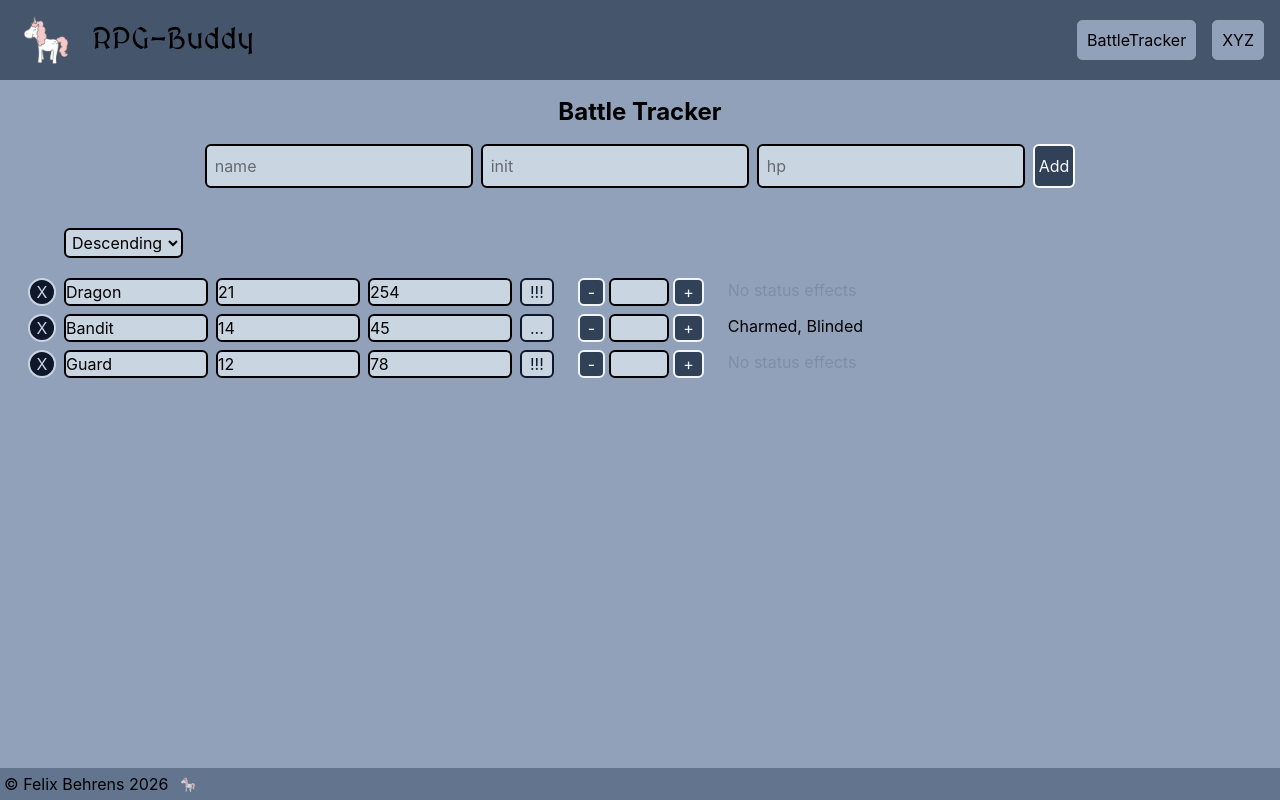
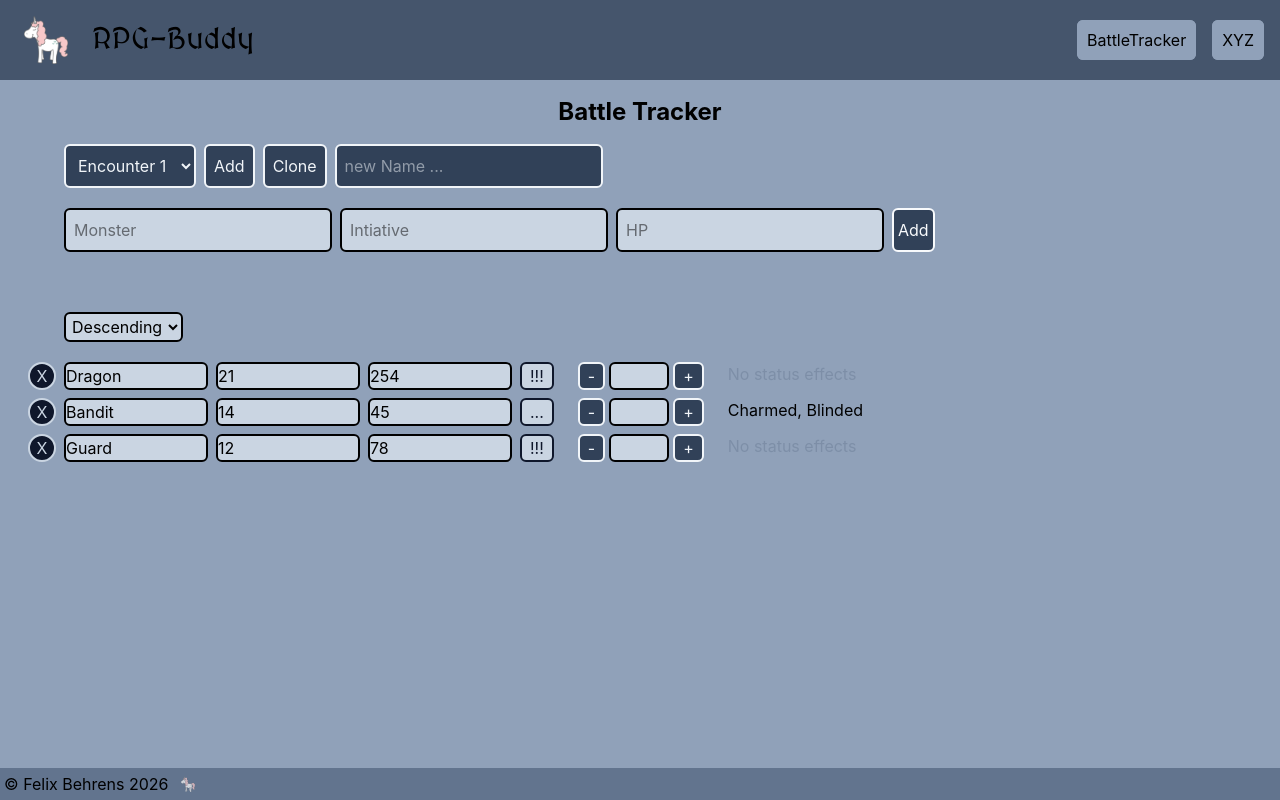
Before and after one commit to info773/dndbuddy, a React (Vite) app: page /battletracker in a window 1280 px wide. Built offline with nearby package versions, Linux system fonts and the light colour scheme.

Commit message:
Added Encounters Logic+UI - BUT CALC DOESNT WORK ANYMORE

```diff
--- a/src/App.jsx
+++ b/src/App.jsx
@@ -7,6 +7,9 @@ import initialState from "./store/initialState";
 
 function reducer(state, action) {
   const activeId = state.activeEncounterId;
+  const activeEncounter = state.encounters.find(
+    (e) => e.id === state.activeEncounterId,
+  );
 
   switch (action.type) {
     case ACTIONS.ADD_MONSTER:
@@ -146,6 +149,63 @@ function reducer(state, action) {
         ),
       };
 
+    case ACTIONS.CHANGE_ENCOUNTER_ID:
+      return {
+        ...state,
+        activeEncounterId: action.payload,
+      };
+
+    case ACTIONS.ADD_ENCOUNTER: {
+      const nextId =
+        state.encounters.length === 0
+          ? 1
+          : Math.max(...state.encounters.map((e) => e.id)) + 1;
+
+      const newEncounter = {
+        id: nextId,
+        name: `Encounter ${nextId}`,
+        monsters: [],
+      };
+
+      return {
+        ...state,
+        encounters: [...state.encounters, newEncounter],
+        activeEncounterId: nextId,
+      };
+    }
+
+    case ACTIONS.CLONE_ENCOUNTER: {
+      const nextId =
+        state.encounters.length === 0
+          ? 1
+          : Math.max(...state.encounters.map((e) => e.id)) + 1;
+
+      const newEncounter = {
+        id: nextId,
+        name: `${activeEncounter.name} CLONE  `,
+        monsters: activeEncounter.monsters,
+      };
+
+      return {
+        ...state,
+        encounters: [...state.encounters, newEncounter],
+        activeEncounterId: nextId,
+      };
+    }
+
+    case ACTIONS.RENAME_ENCOUNTER:
+      return {
+        ...state,
+        encounters: state.encounters.map((e) =>
+          e.id === activeId
+            ? {
+                ...e,
+                name: action.payload,
+              }
+            : e,
+        ),
+      };
+
     default:
       throw new Error("action unkown");
   }
@@ -154,9 +214,6 @@ function reducer(state, action) {
 export default function App() {
   const [{ encounters, activeEncounterId, monsterFilter }, dispatch] =
     useReducer(reducer, initialState);
-
-  const activeEncounter = encounters.find((e) => e.id === activeEncounterId);
-  const activeMonsters = activeEncounter?.monsters ?? [];
 
   return (
     <div className="bg-slate-400 min-h-screen">
@@ -167,9 +224,10 @@ export default function App() {
             path="/battletracker"
             element={
               <Battletracker
-                monsters={activeMonsters}
                 monsterFilter={monsterFilter}
                 dispatch={dispatch}
+                encounters={encounters}
+                activeEncounterId={activeEncounterId}
               />
             }
           />
--- /dev/null
+++ b/src/components/Battetracker/EncounterSelect.jsx
@@ -0,0 +1,59 @@
+import { useState } from "react";
+import ACTIONS from "../../store/actions";
+
+function EncounterSelect({ encounters, dispatch, activeEncounterId }) {
+  const [newName, setNewName] = useState("");
+
+  function handleSubmit(e) {
+    e.preventDefault();
+
+    dispatch({ type: ACTIONS.RENAME_ENCOUNTER, payload: newName });
+
+    setNewName("");
+  }
+
+  return (
+    <div className="flex">
+      <select
+        value={activeEncounterId}
+        onChange={(e) =>
+          dispatch({
+            type: ACTIONS.CHANGE_ENCOUNTER_ID,
+            payload: Number(e.target.value),
+          })
+        }
+        className="bg-slate-700 mr-1 ml-16 p-2 border-2 rounded-md text-slate-100"
+      >
+        {encounters.map((e) => (
+          <option value={e.id} key={e.id}>
+            {e.name}
+          </option>
+        ))}
+      </select>
+      <button
+        onClick={() => dispatch({ type: ACTIONS.ADD_ENCOUNTER })}
+        className="bg-slate-700 mx-1 p-2 border-2 rounded-md text-slate-100"
+      >
+        Add
+      </button>
+      <button
+        onClick={() => dispatch({ type: ACTIONS.CLONE_ENCOUNTER })}
+        className="bg-slate-700 mx-1 p-2 border-2 rounded-md text-slate-100"
+      >
+        Clone
+      </button>
+
+      <form onSubmit={handleSubmit}>
+        <input
+          value={newName}
+          onChange={(e) => setNewName(e.target.value)}
+          type="text"
+          placeholder="new Name ..."
+          className="bg-slate-700 mx-1 p-2 border-2 rounded-md text-slate-100"
+        />
+      </form>
+    </div>
+  );
+}
+
+export default EncounterSelect;
--- a/src/components/Battetracker/Form.jsx
+++ b/src/components/Battetracker/Form.jsx
@@ -1,7 +1,8 @@
 import { useState } from "react";
 import ACTIONS from "../../store/actions";
+import EncounterSelect from "./EncounterSelect";
 
-function Form({ dispatch }) {
+function Form({ dispatch, encounters, activeEncounterId }) {
   const [form, setForm] = useState({ name: "", init: "", hp: "" });
 
   function addNewMonster(e) {
@@ -24,10 +25,15 @@ function Form({ dispatch }) {
 
   return (
     <div>
-      <form onSubmit={addNewMonster} className="flex justify-center gap-2">
+      <EncounterSelect
+        encounters={encounters}
+        dispatch={dispatch}
+        activeEncounterId={activeEncounterId}
+      />
+      <form onSubmit={addNewMonster} className="flex gap-2 mx-16 my-5">
         <input
           type="text"
-          placeholder="name"
+          placeholder="Monster"
           className="bg-slate-300 p-2 border-2 rounded-md"
           value={form.name}
           onChange={(e) =>
@@ -36,7 +42,7 @@ function Form({ dispatch }) {
         />
         <input
           type="text"
-          placeholder="init"
+          placeholder="Intiative"
           className="bg-slate-300 p-2 border-2 rounded-md"
           value={form.init}
           onChange={(e) =>
@@ -45,7 +51,7 @@ function Form({ dispatch }) {
         />
         <input
           type="text"
-          placeholder="hp"
+          placeholder="HP"
           className="bg-slate-300 p-2 border-2 rounded-md"
           value={form.hp}
           onChange={(e) => setForm((form) => ({ ...form, hp: e.target.value }))}
--- a/src/pages/Battlettracker.jsx
+++ b/src/pages/Battlettracker.jsx
@@ -4,14 +4,26 @@ import Tracker from "../components/Battetracker/Tracker";
 import ACTIONS from "../store/actions";
 import Footer from "../components/shared/Footer";
 
-function Battlettracker({ monsters, monsterFilter, dispatch }) {
+function Battlettracker({
+  monsterFilter,
+  dispatch,
+  encounters,
+  activeEncounterId,
+}) {
+  const activeEncounter = encounters.find((e) => e.id === activeEncounterId);
+  const activeMonsters = activeEncounter?.monsters ?? [];
+
   return (
     <div className="flex flex-col min-h-screen">
       <NavBar />
       <h1 className="p-4 font-bold text-2xl text-center">Battle Tracker</h1>
-      <Form dispatch={dispatch} />
+      <Form
+        dispatch={dispatch}
+        encounters={encounters}
+        activeEncounterId={activeEncounterId}
+      />
       <Tracker
-        monsters={monsters}
+        monsters={activeMonsters}
         monsterFilter={monsterFilter}
         dispatch={dispatch}
       />
--- a/src/store/actions.js
+++ b/src/store/actions.js
@@ -7,6 +7,10 @@ const ACTIONS = {
   SUBSTRACT_MONSTER_HP: "substract_monster_hp",
   CHANGE_NOTES: "change_notes",
   CLICK_STATUS_BOX: "click_status_box",
+  CHANGE_ENCOUNTER_ID: "change_encounter_id",
+  ADD_ENCOUNTER: "add_encounter",
+  CLONE_ENCOUNTER: "clone_encounter",
+  RENAME_ENCOUNTER: "rename_encounter",
 };
 
 export default ACTIONS;
--- a/src/store/initialState.js
+++ b/src/store/initialState.js
@@ -61,6 +61,21 @@ const initialState = {
         },
       ],
     },
+    {
+      id: 2,
+      name: "Encounter 2",
+      createdAt: "09.03.2026 - 20:31",
+      monsters: [
+        {
+          name: "GOBLIN",
+          init: 99,
+          hp: 99,
+          id: 1,
+          notes: "",
+          status: ["Charmed", "Blinded", "Exhausted"],
+        },
+      ],
+    },
   ],
   activeEncounterId: 1,
   monsterFilter: "desc",
```
Also changed, not shown: 1 other file (tests, documents, lock files or other folders).
